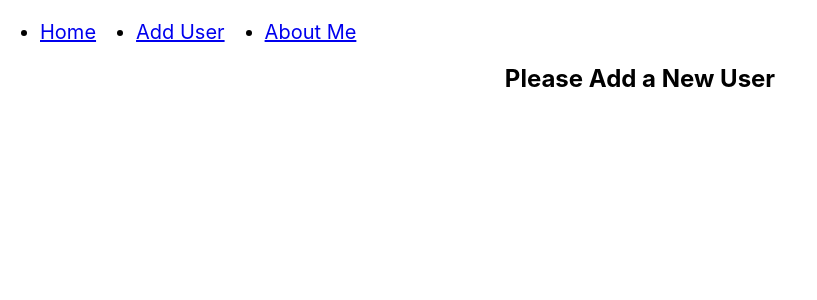
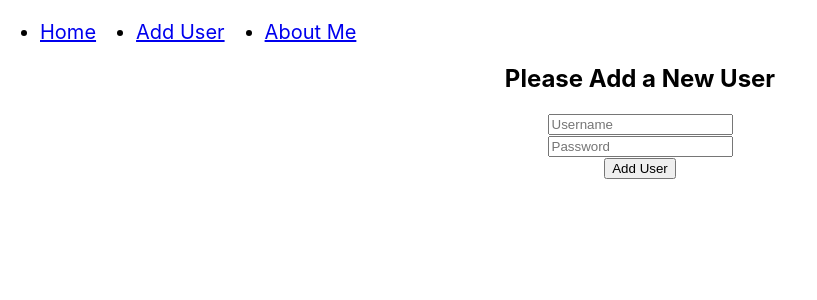
Before and after one commit to khaled39ab/React-Mongodb-CRUD, a React (Create React App) app: page /add-user in a window 1280 px wide. Shown: the top 300 px of the page, without its empty margins (0-817 px from the left). Built offline with nearby package versions, Linux system fonts and the light colour scheme.

Commit message:
created simple add user page

```diff
--- a/src/components/AddUser/AddUser.js
+++ b/src/components/AddUser/AddUser.js
@@ -4,6 +4,13 @@ const AddUser = () => {
     return (
         <div>
             <h2>Please Add a New User</h2>
+            <form>
+                <input type="text" name='username' placeholder='Username' />
+                <br />
+                <input type="password" name='password' placeholder='Password' />
+                <br />
+                <button>Add User</button>
+            </form>
         </div>
     );
 };
```
